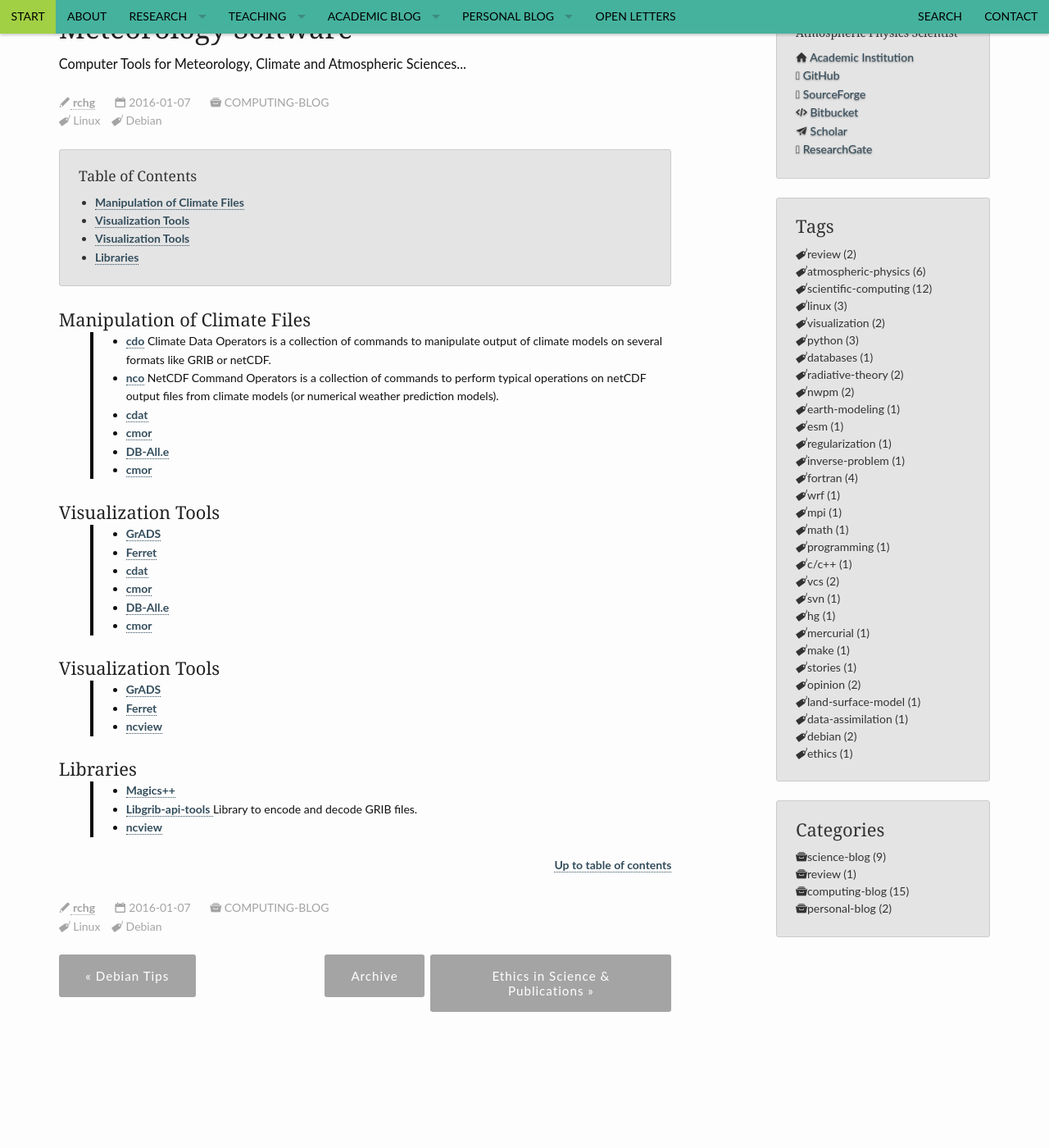
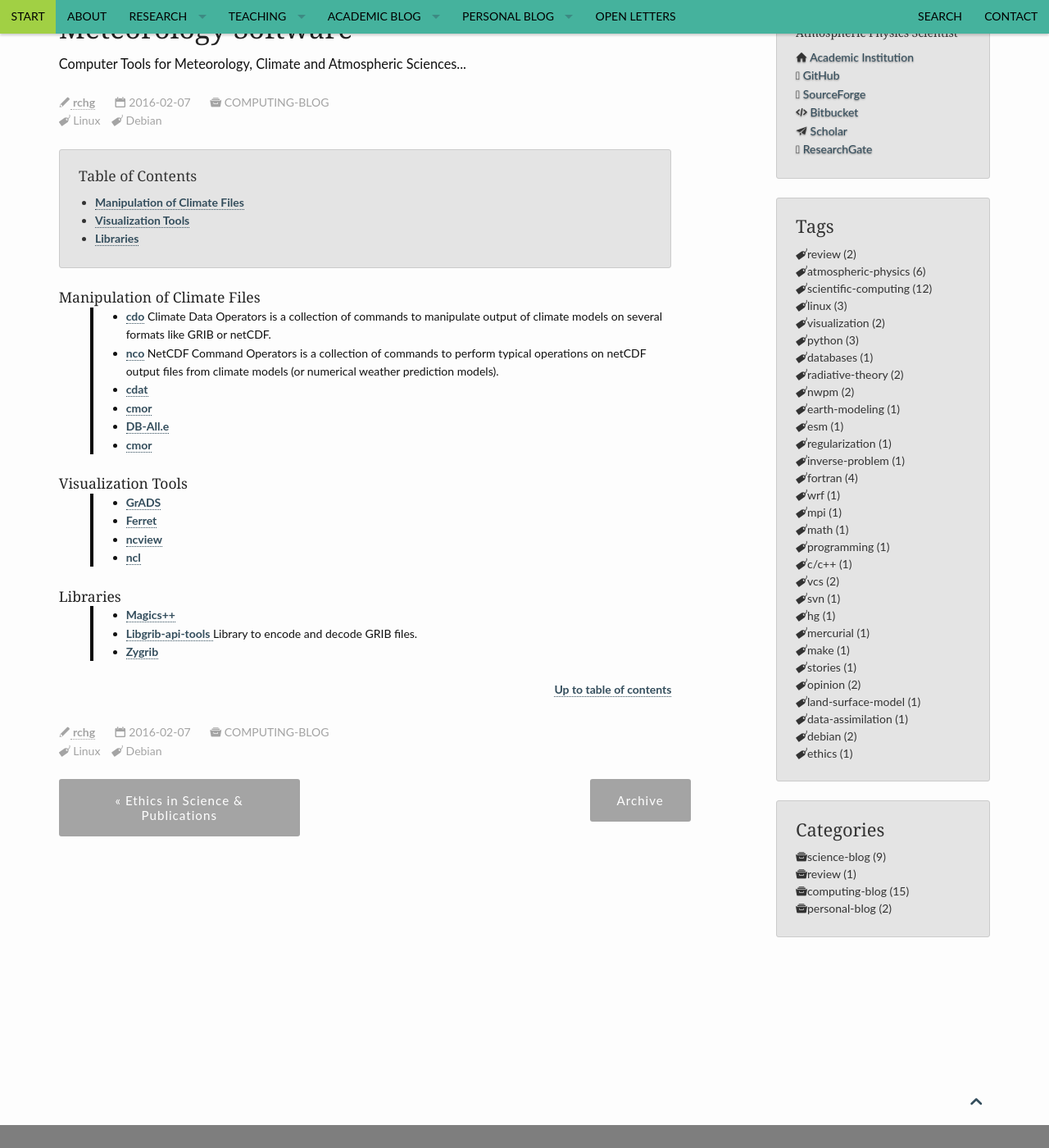
Before and after one commit to RCHG/rchg.github.io, a Jekyll site: the page built from _posts/2016-02-07-Meteorology-Software.md, in a window 1280 px wide and 1400 px high, scrolled down 245 px. Shown: the whole window at 82% size. Built offline with Jekyll 4.4.1, drawn with Linux system fonts in a browser that asks for light colours.

Commit message:
Update and rename 2016-01-07-Meteorology-Software.md to 2016-02-07-Meteorology-Software.md

```diff
--- a/_posts/2016-01-07-Meteorology-Software.md
+++ b/_posts/2016-02-07-Meteorology-Software.md
@@ -26,7 +26,7 @@ header:
 </section><!-- /#table-of-contents -->
 
 
-### Manipulation of Climate Files
+#### Manipulation of Climate Files
 
 - [cdo](https://code.zmaw.de/projects/cdo) Climate Data Operators is a collection of commands to manipulate output of climate models on several formats like GRIB or netCDF.
 - [nco](http://nco.sourceforge.net/) NetCDF Command Operators is a collection of commands to perform typical operations on netCDF output files from climate models (or numerical weather prediction models).
@@ -36,28 +36,19 @@ header:
 - [cmor](http://www2-pcmdi.llnl.gov/cmor)
 {:.smallquote}
 
-### Visualization Tools
-
-- [GrADS](https://code.zmaw.de/projects/cdo)
-- [Ferret](http://nco.sourceforge.net/)
-- [cdat](http://sourceforge.net/projects/cdat/)
-- [cmor](http://nco.sourceforge.net/)
-- [DB-All.e](http://www.arpa.emr.it/dettaglio_documento.asp?id=514&idlivello=64)
-- [cmor](http://www2-pcmdi.llnl.gov/cmor)
-{:.smallquote}
-
-### Visualization Tools
+#### Visualization Tools
 
 - [GrADS](https://code.zmaw.de/projects/cdo)
 - [Ferret](http://nco.sourceforge.net/)
 - [ncview](http://meteora.ucsd.edu/~pierce/ncview_home_page.html)
+- [ncl](http://www.ncl.ucar.edu/overview.shtml)
 {:.smallquote}
 
-### Libraries
+#### Libraries
 
 - [Magics++](https://software.ecmwf.int/wiki/display/MAGP/Magics)
 - [Libgrib-api-tools ](https://software.ecmwf.int/wiki/display/GRIB/Home) Library to encode and decode GRIB files.
-- [ncview](http://meteora.ucsd.edu/~pierce/ncview_home_page.html)
+- [Zygrib](http://www.zygrib.org/)
 {:.smallquote}
 
 
```
